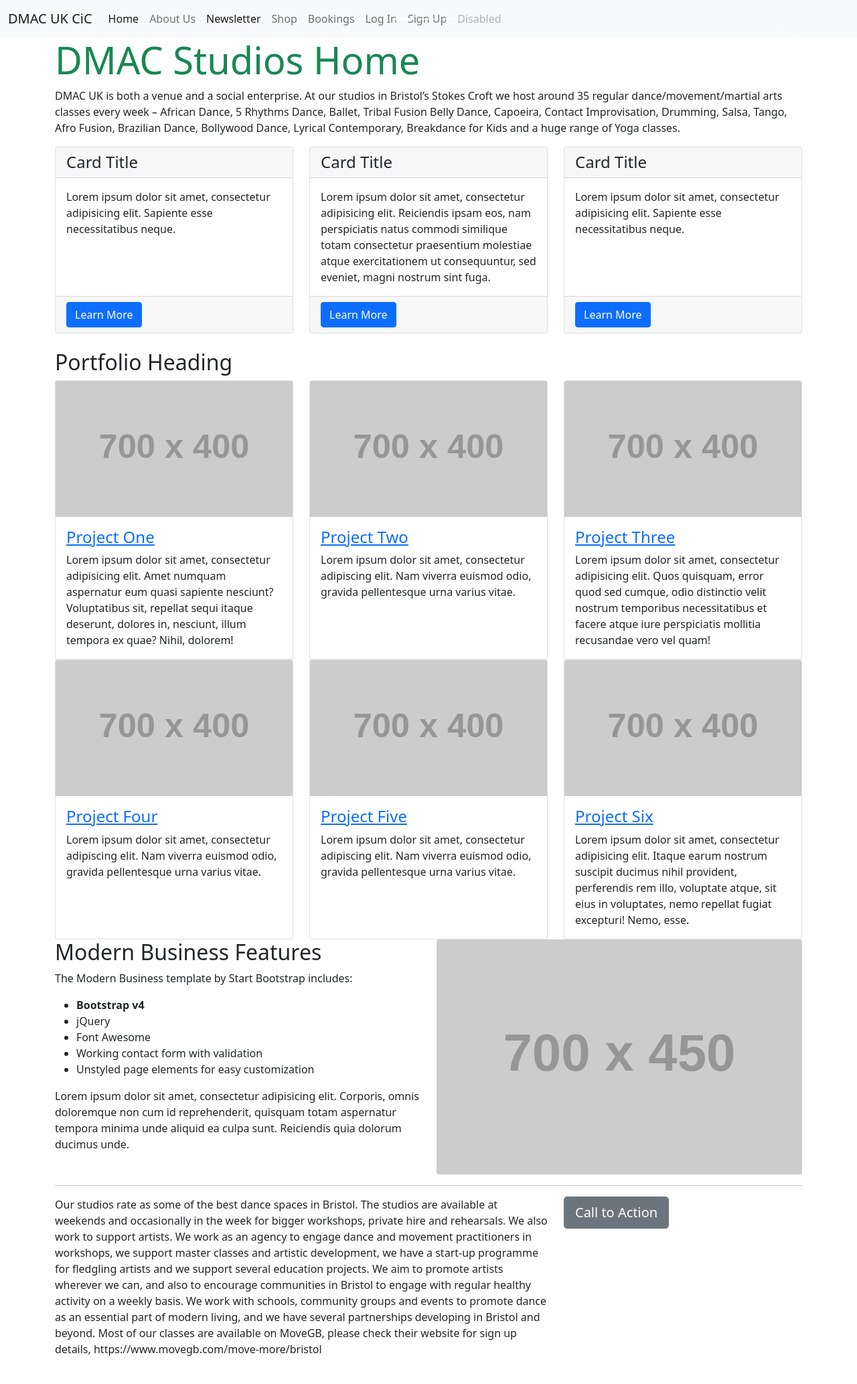
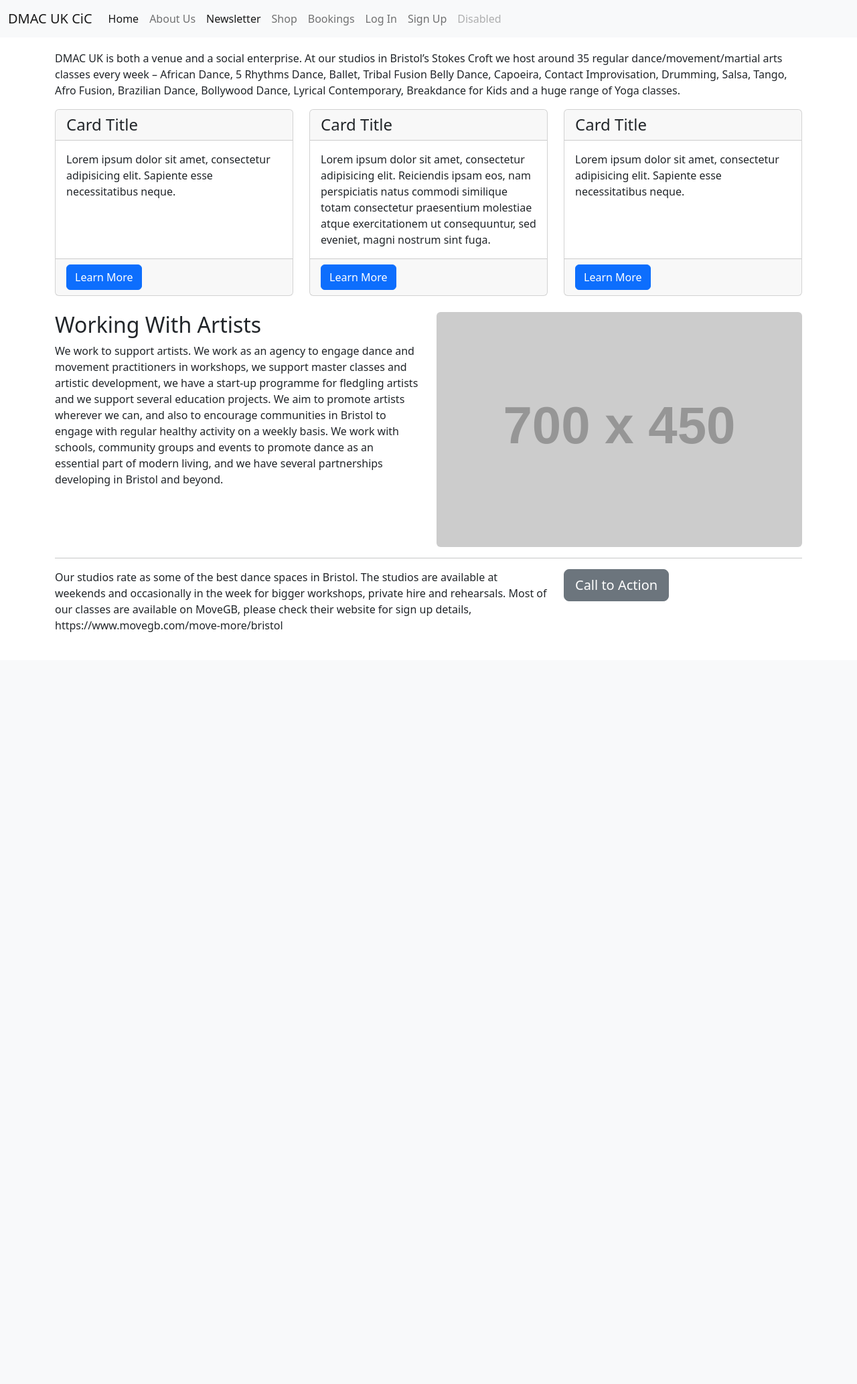
Before and after one commit to rticulus/dmac-studios, a Django app: page / in a window 1280 px wide. Shown: the whole page at 67% size. After the commit the page ends 944 px from the top, so only its background shows below. Run offline with Django 3.2, Linux system fonts and the light colour scheme; grey boxes labelled with a size stand in for pictures from a placeholder-image service; some libraries are stand-ins or nearby versions.

Commit message:
Cleaning code, fixing carousel

```diff
--- a/dmacstudios/templates/dmacstudios/home.html
+++ b/dmacstudios/templates/dmacstudios/home.html
@@ -1,6 +1,6 @@
 {% extends "dmacstudios/index.html" %}
 {% block content %}
-<div id="carouselExampleIndicators" class="carousel slide" data-ride="carousel">
+      <div id="carouselExampleIndicators" class="carousel slide" data-ride="carousel">
       <ol class="carousel-indicators">
         <li data-target="#carouselExampleIndicators" data-slide-to="0" class="active"></li>
         <li data-target="#carouselExampleIndicators" data-slide-to="1"></li>
@@ -8,21 +8,21 @@
       </ol>
       <div class="carousel-inner" role="listbox">
         <!-- Slide One - Set the background image for this slide in the line below -->
-        <div class="carousel-item active" src="image/Nia-Dance.png 1900x1080">
+        <div class="carousel-item active" style="background-image: url('http://placehold.it/1900x1080')">
           <div class="carousel-caption d-none d-md-block">
             <h3>First Slide</h3>
             <p>This is a description for the first slide.</p>
           </div>
         </div>
         <!-- Slide Two - Set the background image for this slide in the line below -->
-        <div class="carousel-item" src="image/Latin-Fitness.jpg 1900x1080">
+        <div class="carousel-item" style="background-image: url('http://placehold.it/1900x1080')">
           <div class="carousel-caption d-none d-md-block">
             <h3>Second Slide</h3>
             <p>This is a description for the second slide.</p>
           </div>
         </div>
         <!-- Slide Three - Set the background image for this slide in the line below -->
-        <div class="carousel-item" src="image/Nia-Dance.png 1900x1080">
+        <div class="carousel-item" style="background-image: url('http://placehold.it/1900x1080')">
           <div class="carousel-caption d-none d-md-block">
             <h3>Third Slide</h3>
             <p>This is a description for the third slide.</p>
@@ -38,7 +38,7 @@
         <span class="sr-only">Next</span>
       </a>
     </div>
-  </header>
+
 
   <!-- Page Content -->
   <div class="container">
@@ -82,95 +82,14 @@
         </div>
       </div>
     </div>
-    <!-- /.row -->
-
-    <!-- Portfolio Section -->
-    <h2>Portfolio Heading</h2>
-    <div class="row">
-      <div class="col-lg-4 col-sm-6 portfolio-item">
-        <div class="card h-100">
-          <a href="#"><img class="card-img-top" src="http://placehold.it/700x400" alt=""></a>
-          <div class="card-body">
-            <h4 class="card-title">
-              <a href="#">Project One</a>
-            </h4>
-            <p class="card-text">Lorem ipsum dolor sit amet, consectetur adipisicing elit. Amet numquam aspernatur eum quasi sapiente nesciunt? Voluptatibus sit, repellat sequi itaque deserunt, dolores in, nesciunt, illum tempora ex quae? Nihil, dolorem!</p>
-          </div>
-        </div>
-      </div>
-      <div class="col-lg-4 col-sm-6 portfolio-item">
-        <div class="card h-100">
-          <a href="#"><img class="card-img-top" src="http://placehold.it/700x400" alt=""></a>
-          <div class="card-body">
-            <h4 class="card-title">
-              <a href="#">Project Two</a>
-            </h4>
-            <p class="card-text">Lorem ipsum dolor sit amet, consectetur adipiscing elit. Nam viverra euismod odio, gravida pellentesque urna varius vitae.</p>
-          </div>
-        </div>
-      </div>
-      <div class="col-lg-4 col-sm-6 portfolio-item">
-        <div class="card h-100">
-          <a href="#"><img class="card-img-top" src="http://placehold.it/700x400" alt=""></a>
-          <div class="card-body">
-            <h4 class="card-title">
-              <a href="#">Project Three</a>
-            </h4>
-            <p class="card-text">Lorem ipsum dolor sit amet, consectetur adipisicing elit. Quos quisquam, error quod sed cumque, odio distinctio velit nostrum temporibus necessitatibus et facere atque iure perspiciatis mollitia recusandae vero vel quam!</p>
-          </div>
-        </div>
-      </div>
-      <div class="col-lg-4 col-sm-6 portfolio-item">
-        <div class="card h-100">
-          <a href="#"><img class="card-img-top" src="http://placehold.it/700x400" alt=""></a>
-          <div class="card-body">
-            <h4 class="card-title">
-              <a href="#">Project Four</a>
-            </h4>
-            <p class="card-text">Lorem ipsum dolor sit amet, consectetur adipiscing elit. Nam viverra euismod odio, gravida pellentesque urna varius vitae.</p>
-          </div>
-        </div>
-      </div>
-      <div class="col-lg-4 col-sm-6 portfolio-item">
-        <div class="card h-100">
-          <a href="#"><img class="card-img-top" src="http://placehold.it/700x400" alt=""></a>
-          <div class="card-body">
-            <h4 class="card-title">
-              <a href="#">Project Five</a>
-            </h4>
-            <p class="card-text">Lorem ipsum dolor sit amet, consectetur adipiscing elit. Nam viverra euismod odio, gravida pellentesque urna varius vitae.</p>
-          </div>
-        </div>
-      </div>
-      <div class="col-lg-4 col-sm-6 portfolio-item">
-        <div class="card h-100">
-          <a href="#"><img class="card-img-top" src="http://placehold.it/700x400" alt=""></a>
-          <div class="card-body">
-            <h4 class="card-title">
-              <a href="#">Project Six</a>
-            </h4>
-            <p class="card-text">Lorem ipsum dolor sit amet, consectetur adipisicing elit. Itaque earum nostrum suscipit ducimus nihil provident, perferendis rem illo, voluptate atque, sit eius in voluptates, nemo repellat fugiat excepturi! Nemo, esse.</p>
-          </div>
-        </div>
-      </div>
-    </div>
-    <!-- /.row -->
 
     <!-- Features Section -->
     <div class="row">
       <div class="col-lg-6">
-        <h2>Modern Business Features</h2>
-        <p>The Modern Business template by Start Bootstrap includes:</p>
-        <ul>
-          <li>
-            <strong>Bootstrap v4</strong>
-          </li>
-          <li>jQuery</li>
-          <li>Font Awesome</li>
-          <li>Working contact form with validation</li>
-          <li>Unstyled page elements for easy customization</li>
-        </ul>
-        <p>Lorem ipsum dolor sit amet, consectetur adipisicing elit. Corporis, omnis doloremque non cum id reprehenderit, quisquam totam aspernatur tempora minima unde aliquid ea culpa sunt. Reiciendis quia dolorum ducimus unde.</p>
+        <h2>Working With Artists</h2>
+        <p>
+            We work to support artists. We work as an agency to engage dance and movement practitioners in workshops, we support master classes and artistic development, we have a start-up programme for fledgling artists and we support several education projects. We aim to promote artists wherever we can, and also to encourage communities in Bristol to engage with regular healthy activity on a weekly basis. We work with schools, community groups and events to promote dance as an essential part of modern living, and we have several partnerships developing in Bristol and beyond.
+        </p>
       </div>
       <div class="col-lg-6">
         <img class="img-fluid rounded" src="http://placehold.it/700x450" alt="">
@@ -185,8 +104,6 @@
       <div class="col-md-8">
         <p>
             Our studios rate as some of the best dance spaces in Bristol. The studios are available at weekends and occasionally in the week for bigger workshops, private hire and rehearsals.
-
-            We also work to support artists. We work as an agency to engage dance and movement practitioners in workshops, we support master classes and artistic development, we have a start-up programme for fledgling artists and we support several education projects. We aim to promote artists wherever we can, and also to encourage communities in Bristol to engage with regular healthy activity on a weekly basis. We work with schools, community groups and events to promote dance as an essential part of modern living, and we have several partnerships developing in Bristol and beyond.
 
             Most of our classes are available on MoveGB, please check their website for sign up details, https://www.movegb.com/move-more/bristol
         </p>
--- a/templates/base.html
+++ b/templates/base.html
@@ -8,14 +8,22 @@
     <meta http-equiv= "X-UA-"Compatible" content="ie=edge">
     {% endblock meta %}
 
-    {% block extrameta %} {% endblock extrameta %}
+    {% block extrameta %}
+        <meta name="description" content="">
+        <meta name="author" content="">
+    {% endblock extrameta %}
 
     {% block corecss %}
         <link href="https://cdn.jsdelivr.net/npm/bootstrap@5.0.0-beta1/dist/css/bootstrap.min.css" rel="stylesheet" integrity="sha384-giJF6kkoqNQ00vy+HMDP7azOuL0xtbfIcaT9wjKHr8RbDVddVHyTfAAsrekwKmP1" crossorigin="anonymous">
         <link href="https://cdn.jsdelivr.net/npm/bootstrap@5.0.0-beta1/dist/css/bootstrap.min.css" rel="stylesheet" integrity="sha384-giJF6kkoqNQ00vy+HMDP7azOuL0xtbfIcaT9wjKHr8RbDVddVHyTfAAsrekwKmP1" crossorigin="anonymous">
     {% endblock corecss %}
 
-     {% block extracss %} {% endblock extracss %}
+     {% block extracss %}
+        <!-- Bootstrap core CSS -->
+        <link href="vendor/bootstrap/css/bootstrap.min.css" rel="stylesheet">
+        <!-- Custom styles for this template -->
+        <link href="css/modern-business.css" rel="stylesheet">
+     {% endblock extracss %}
 
     {% block corejs %}
         <script src="https://cdn.jsdelivr.net/npm/bootstrap@5.0.0-beta1/dist/js/bootstrap.bundle.min.js" integrity="sha384-ygbV9kiqUc6oa4msXn9868pTtWMgiQaeYH7/t7LECLbyPA2x65Kgf80OJFdroafW" crossorigin="anonymous"></script>
@@ -23,14 +31,14 @@
         <script src="https://cdn.jsdelivr.net/npm/bootstrap@5.0.0-beta1/dist/js/bootstrap.min.js" integrity="sha384-pQQkAEnwaBkjpqZ8RU1fF1AKtTcHJwFl3pblpTlHXybJjHpMYo79HY3hIi4NKxyj" crossorigin="anonymous"></script>
     {% endblock corejs %}
 
-    {% block extrajs %} {% endblock extrajs %}
+    {% block extrajs %}{% endblock extrajs %}
 
     <title>DMAC Studios {% block extratitle %} {% endblock extratitle %}</title>
   </head>
 
   <body>
-    <header "container-fluid fixed-top">
-        <nav class="navbar navbar-expand-lg navbar-light bg-light">
+    <header class="container-fluid fixed-top">
+        <nav class="navbar fixed-top navbar-expand-lg navbar-light bg-light">
         <div class="container-fluid">
             <a class="navbar-brand" href="{% url 'dmacstudios-home' %}">DMAC UK CiC</a>
             <button class="navbar-toggler" type="button" data-bs-toggle="collapse" data-bs-target="#navbarNavAltMarkup" aria-controls="navbarNavAltMarkup" aria-expanded="false" aria-label="Toggle navigation">
```
